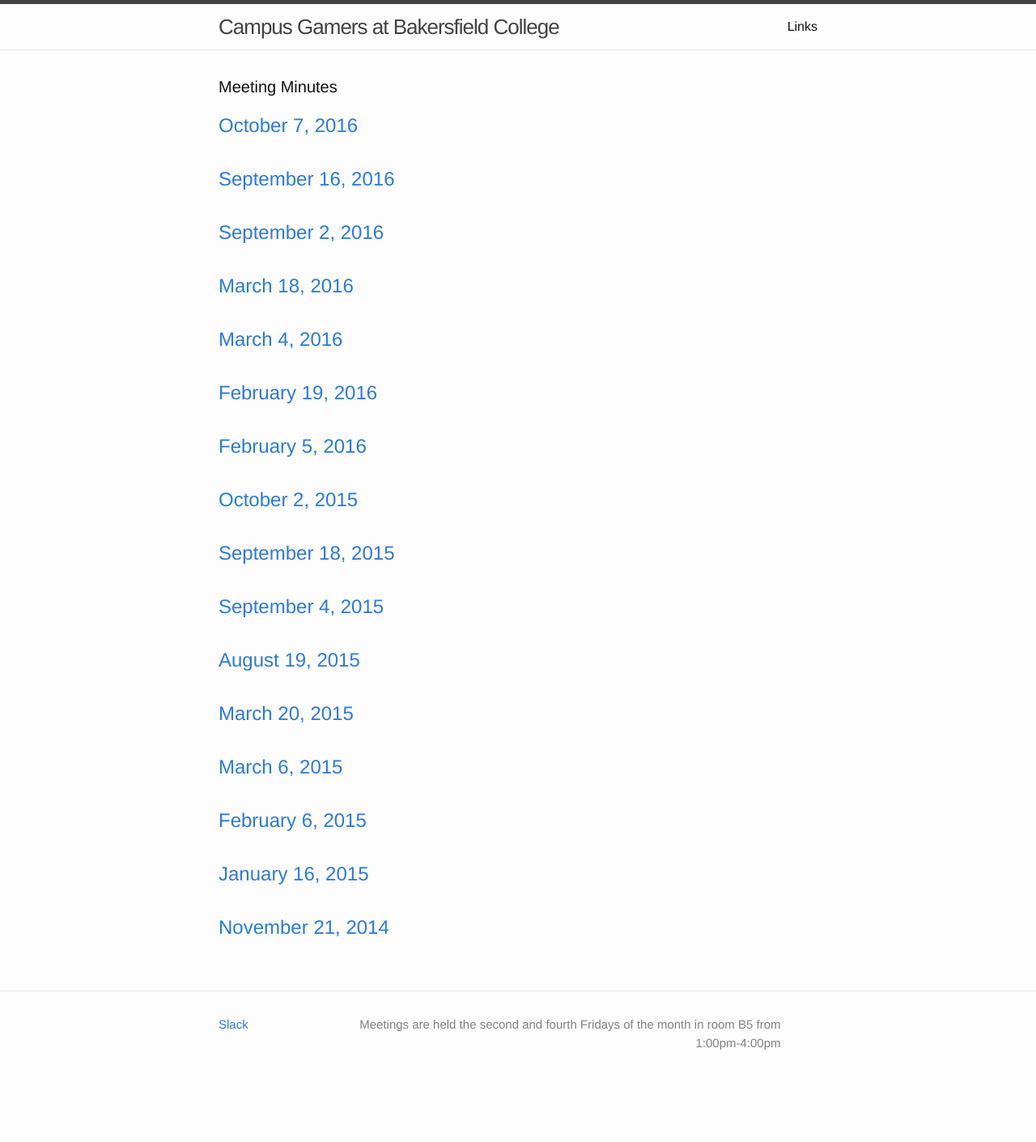
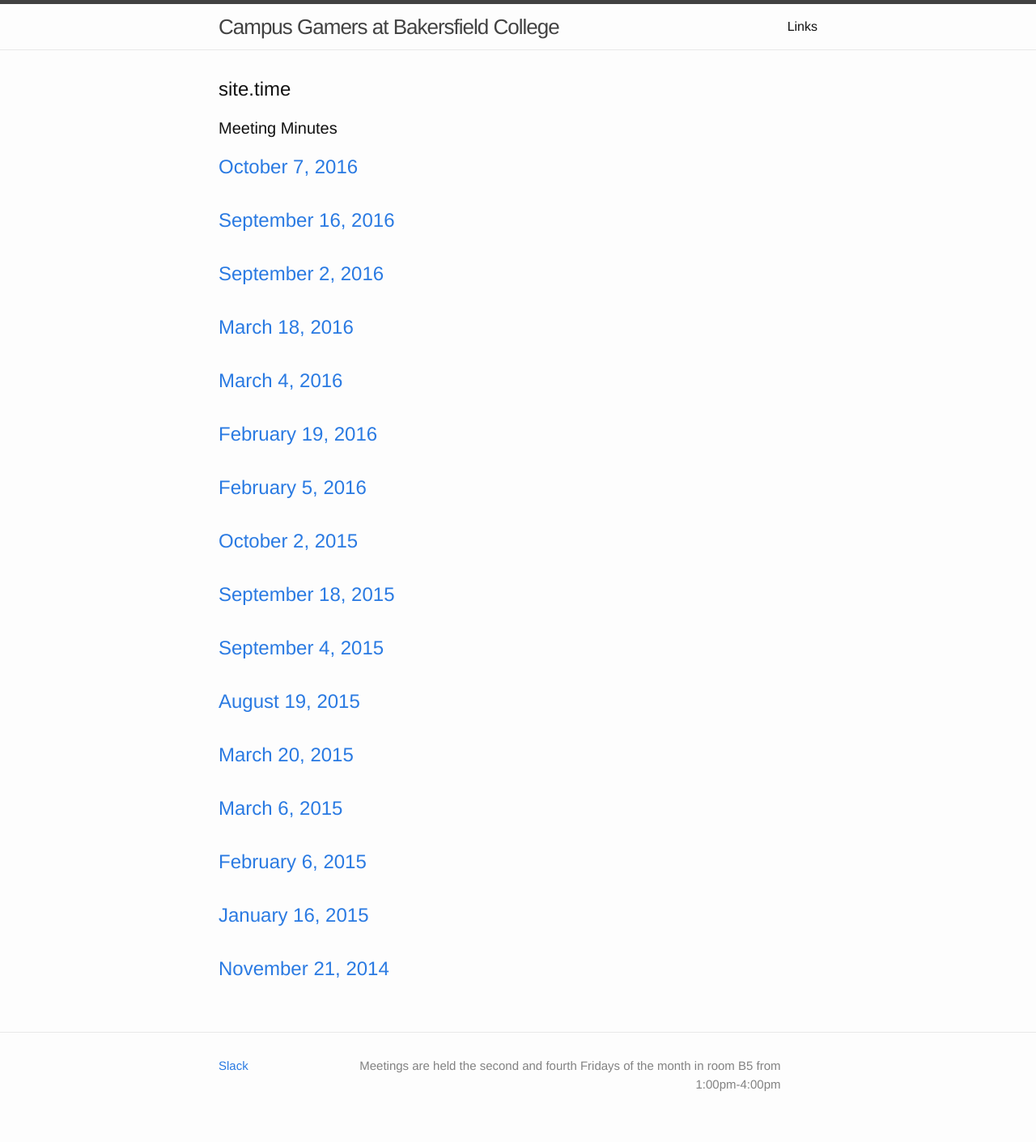
Before and after one commit to Renegamers/renegamers.github.io, a Jekyll site: the page built from util/index.html, in a window 1280 px wide. Shown: the whole page at 81% size. Built offline with Jekyll 4.4.1, drawn with Linux system fonts in a browser that asks for light colours; before the commit the page ends 1359 px from its top, so only the background shows below that.

Commit message:
Update index.html

```diff
--- a/util/index.html
+++ b/util/index.html
@@ -9,13 +9,12 @@ permalink: "/"
     {% if agenda.date > site.time %}
     <div id="nextmeeting">
     <h1 class="page-heading">Next Meeting</h1>
-        <h2> % site.time % </h2>
-    <ul class="post-list">
+            <ul class="post-list">
     <li><h2><a href="{{ agenda.url }}">{{ agenda.date | date: "%B %-d, %Y" }}</a></h2></li>
     </ul>
     </div>
     {% endif %}
-
+    <h2> site.time </h2>
     <h1 class="page-heading">Meeting Minutes</h1>
     <ul class="post-list">
         {% assign minutes = (site.posts | where:"title","Minutes") %}
```
